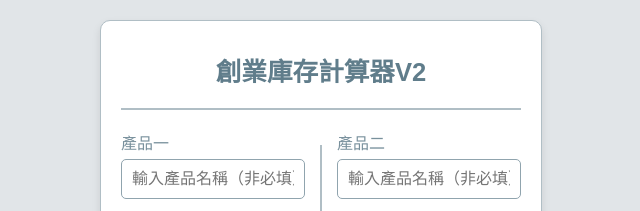
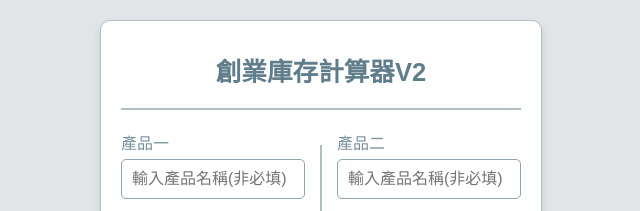
Before and after one commit to visvimjf/tw.github.io, a plain HTML site: page hs/index2.html in a window 1280 px wide. Shown: the top 211 px of the page, 319-959 px from the left. Drawn offline with Linux system fonts and the light colour scheme.

Commit message:
Update index2.html

```diff
--- a/hs/index2.html
+++ b/hs/index2.html
@@ -121,7 +121,7 @@
 
                 <div class="input-group">
                     <label for="product1">產品一</label>
-                    <input type="text" id="product1" placeholder="輸入產品名稱（非必填）">
+                    <input type="text" id="product1" placeholder="輸入產品名稱(非必填)">
                 </div>
                 <div class="input-group">
                     <label for="inventory1">庫存</label>
@@ -144,7 +144,7 @@
 
                 <div class="input-group">
                     <label for="product2">產品二</label>
-                    <input type="text" id="product2" placeholder="輸入產品名稱（非必填）">
+                    <input type="text" id="product2" placeholder="輸入產品名稱(非必填)">
                 </div>
                 <div class="input-group">
                     <label for="inventory2">庫存</label>
```
